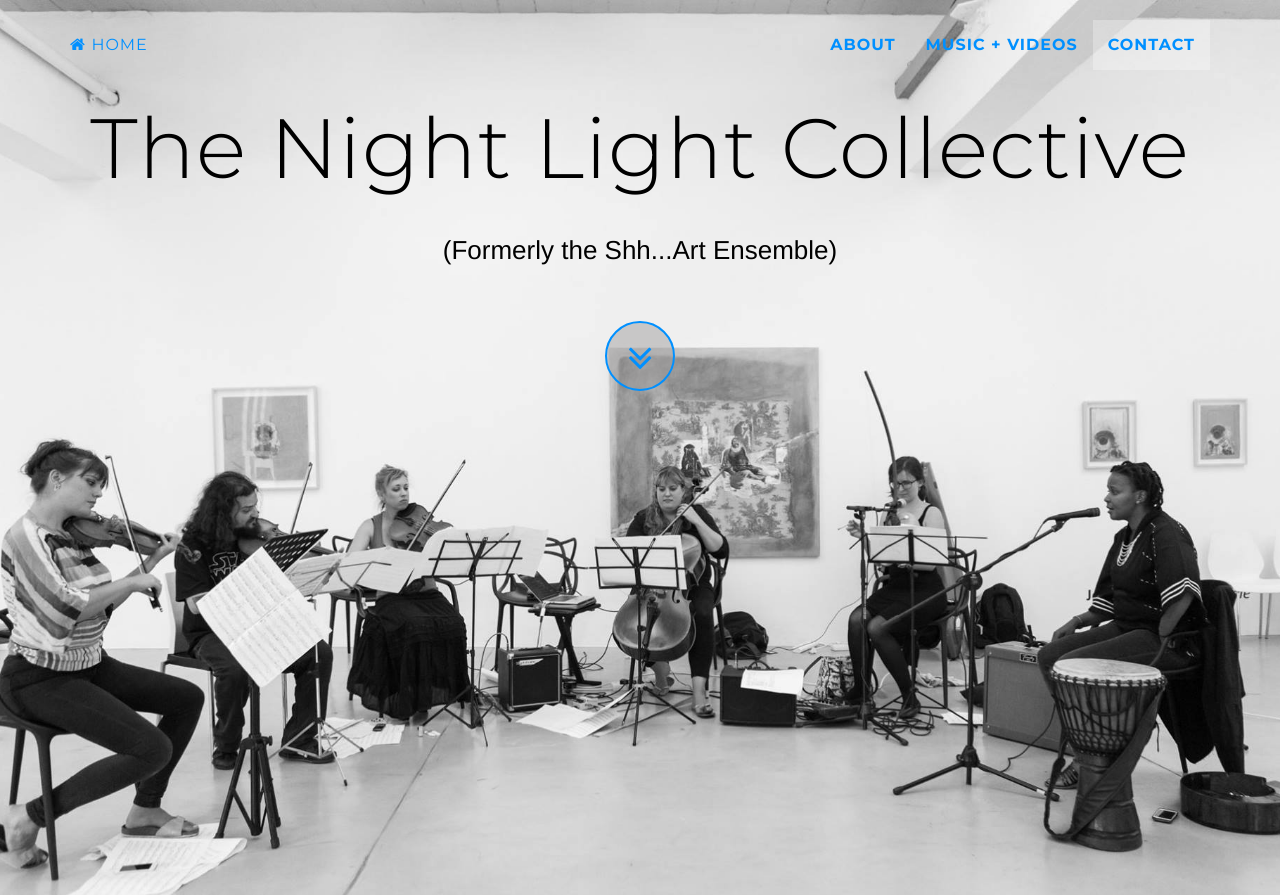
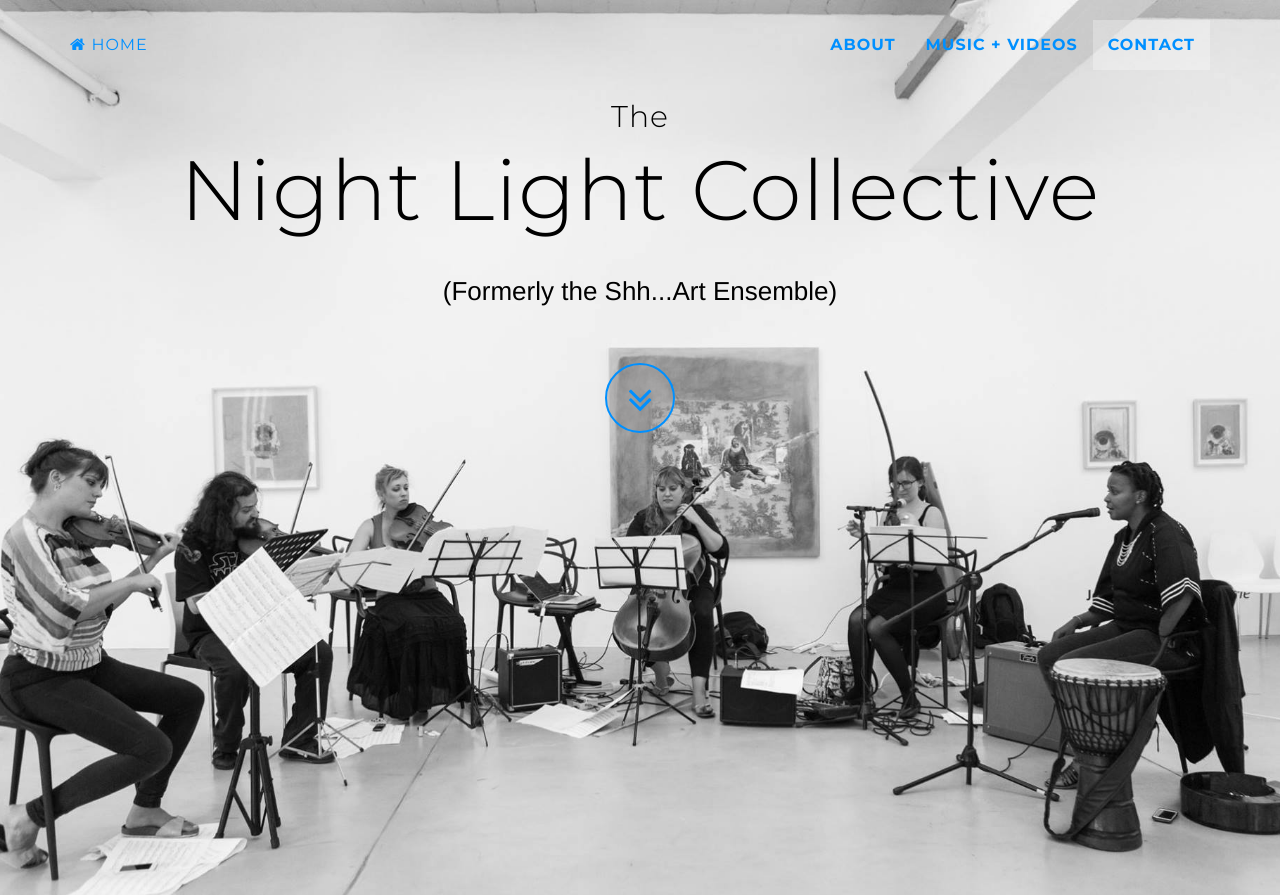
Before and after one commit to nicoladt/nightlightcollective, a website: page index.html in a window 1280 px wide. Shown: the top 895 px of the page. Drawn offline with nearby package versions, Linux system fonts and the light colour scheme; some packages are replaced by stand-ins of ours; a web font is replaced by a local one.

Commit message:
edited heading

```diff
--- a/css/shhart.css
+++ b/css/shhart.css
@@ -10,13 +10,17 @@ background-size: cover;
 
 .intro .intro-body{
     vertical-align:top;
-    padding-top:8%;
+    padding-top:4%;
     }
 
 h1{
     font-family: 'Montserrat', Trebuchet, sans-serif;
     color:black;
 
+}
+
+span#surheading{
+  font-size: 30px;
 }
 
 
--- a/index.html
+++ b/index.html
@@ -13,7 +13,7 @@
      <meta property="og:description" content="new music, music ensemble, live performance">
     <meta property="og:url" content="http://nightlightcollective.com">
 
-    <title>The ShhArt Ensemble</title>
+    <title>The Night Light Collective</title>
 
     <!-- Bootstrap Core CSS -->
     <link href="vendor/bootstrap/css/bootstrap.min.css" rel="stylesheet">
@@ -82,7 +82,7 @@
             <div class="container">
                 <div class="row">
                     <div class="col-md-12 col-md-offset-0">
-                        <h1 class="brand-heading">The Night Light Collective</h1>
+                        <h1 class="brand-heading"><span id="surheading">The</span> <br/> Night Light Collective</h1>
                         <p class="intro-text">(Formerly the Shh...Art Ensemble)</p>
                         <a href="#about" class="btn btn-circle page-scroll">
                             <i class="fa fa-angle-double-down animated"></i>
```
